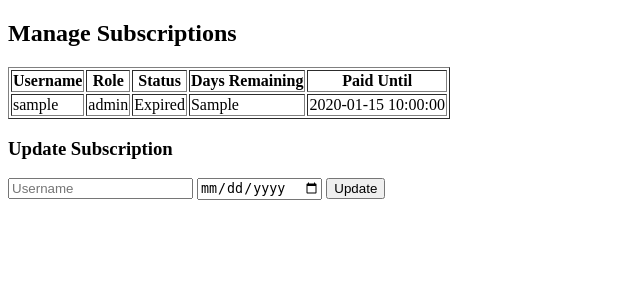
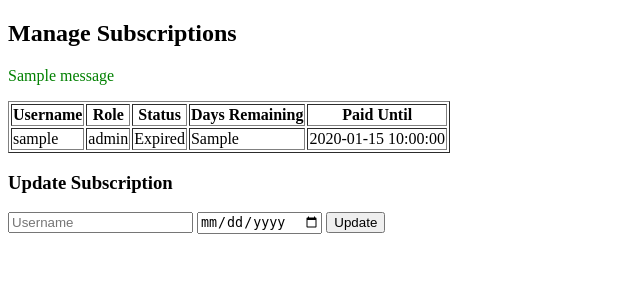
Before and after one commit to Schabzin/python-learning-journey, a Flask app: template templates/admin_subscriptions.html in a window 1280 px wide. Shown: the top 300 px of the page, without its empty margins (0-640 px from the left). Run offline with Flask 3, Linux system fonts and the light colour scheme; the template is opened without the code that fills it: most values are stand-ins (such as "Sample title", 1, 10 or a date in 2020); one stand-in notice (Sample message) is shown.

Commit message:
Flash messages added to admin_subscription html

```diff
--- a/templates/admin_subscriptions.html
+++ b/templates/admin_subscriptions.html
@@ -2,6 +2,15 @@
 <html>
 <body>
     <h2>Manage Subscriptions</h2>
+    {% with messages = get_flashed_messages(with_categories=true) %}
+        {% if messages %}
+            {% for category, message in messages %}
+                <p style="color: {% if category == 'error' %}red{% else %}green{% endif %};">
+                    {{ message }}
+                </p>
+            {% endfor %}
+        {% endif %}
+    {% endwith %}
 
     <table border="1">
         <tr>
```
